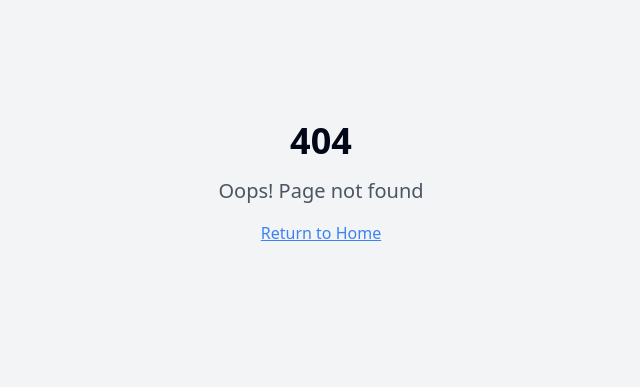
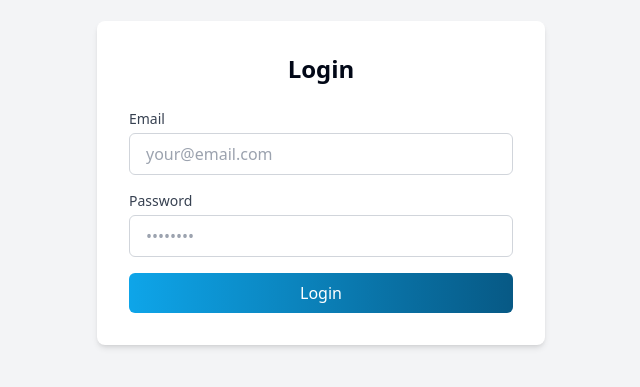
Before and after one commit to nashe01/agnes-parish-website, a React (Vite) app: page /login in a window 1280 px wide. Before the commit this address had no page. Shown: the part 217-604 px from the top of the page, without its empty margins (319-959 px from the left). Built offline with nearby package versions, Linux system fonts and the light colour scheme.

Commit message:
login page template

```diff
--- a/src/App.tsx
+++ b/src/App.tsx
@@ -4,6 +4,7 @@ import { TooltipProvider } from "@/components/ui/tooltip";
 import { QueryClient, QueryClientProvider } from "@tanstack/react-query";
 import { BrowserRouter, Routes, Route } from "react-router-dom";
 import Index from "./pages/Index";
+import Login from './pages/login';
 import NotFound from "./pages/NotFound";
 
 const queryClient = new QueryClient();
@@ -18,6 +19,7 @@ const App = () => (
           <Route path="/" element={<Index />} />
           {/* ADD ALL CUSTOM ROUTES ABOVE THE CATCH-ALL "*" ROUTE */}
           <Route path="*" element={<NotFound />} />
+          <Route path="/login" element={<Login />} />
         </Routes>
       </BrowserRouter>
     </TooltipProvider>
--- a/src/components/ContactSection.tsx
+++ b/src/components/ContactSection.tsx
@@ -1,4 +1,3 @@
-
 import { Card, CardContent } from '@/components/ui/card';
 import { Phone, Mail, MapPin, Clock } from 'lucide-react';
 
@@ -55,19 +54,19 @@ const ContactSection = () => {
                 <div className="space-y-3">
                   <div className="flex justify-between">
                     <span className="font-medium text-gray-900">Monday - Thursday</span>
-                    <span className="text-gray-600">9:00 AM - 5:00 PM</span>
+                    <span className="text-black">9:00 AM - 5:00 PM</span>
                   </div>
                   <div className="flex justify-between">
                     <span className="font-medium text-gray-900">Friday</span>
-                    <span className="text-gray-600">9:00 AM - 12:00 PM</span>
+                    <span className="text-black">9:00 AM - 12:00 PM</span>
                   </div>
                   <div className="flex justify-between">
                     <span className="font-medium text-gray-900">Saturday</span>
-                    <span className="text-gray-600">By Appointment</span>
+                    <span className="text-black">By Appointment</span>
                   </div>
                   <div className="flex justify-between">
                     <span className="font-medium text-gray-900">Sunday</span>
-                    <span className="text-gray-600">Closed</span>
+                    <span className="text-black">Closed</span>
                   </div>
                 </div>
               </CardContent>
@@ -107,16 +106,18 @@ const ContactSection = () => {
             <Card className="shadow-lg h-full">
               <CardContent className="p-8 h-full">
                 <h3 className="text-2xl font-bold text-gray-900 mb-6">Directions</h3>
-                <div className="bg-gray-200 rounded-lg h-96 flex items-center justify-center">
-                  <div className="text-center">
-                    <MapPin className="w-16 h-16 text-secondary mx-auto mb-4" />
-                    <p className="text-gray-600">Interactive map would be embedded here</p>
-                    <p className="text-sm text-gray-500 mt-2">
-                      Located in the heart of the community<br />
-                      Parking available on site
-                    </p>
-                  </div>
+                <div className="rounded-lg overflow-hidden h-96">
+                  <iframe
+                    title="Zengeza 3 Roman Catholic Church Location"
+                    width="100%"
+                    height="100%"
+                    style={{ border: 0 }}
+                    loading="lazy"
+                    allowFullScreen
+                    src="https://www.google.com/maps/embed?pb=!1m18!1m12!1m3!1d3771.553148050983!2d31.0578896!3d-18.0074889!2m3!1f0!2f0!3f0!3m2!1i1024!2i768!4f13.1!3m3!1m2!1s0x193199c10e8c6935%3A0x8e85a27ae711ba25!2sZengeza%203%20Roman%20Catholic%20Church%2C%20Chitungwiza!5e0!3m2!1sen!2szw!4v1717680000000"
+                  ></iframe>
                 </div>
+
                 <div className="mt-6">
                   <h4 className="font-semibold text-gray-900 mb-3">Getting Here</h4>
                   <div className="space-y-2 text-gray-600 text-sm">
--- a/src/components/Header.tsx
+++ b/src/components/Header.tsx
@@ -1,5 +1,5 @@
-
 import { useState, useEffect } from 'react';
+import { Link } from 'react-router-dom';
 import { Button } from '@/components/ui/button';
 import { User, Menu, X } from 'lucide-react';
 
@@ -7,16 +7,13 @@ const Header = () => {
   const [isScrolled, setIsScrolled] = useState(false);
   const [isMobileMenuOpen, setIsMobileMenuOpen] = useState(false);
 
-  // Add scroll effect using useEffect to avoid memory leaks
   useEffect(() => {
     const handleScroll = () => {
       setIsScrolled(window.scrollY > 50);
     };
 
     window.addEventListener('scroll', handleScroll);
-    return () => {
-      window.removeEventListener('scroll', handleScroll);
-    };
+    return () => window.removeEventListener('scroll', handleScroll);
   }, []);
 
   const toggleMobileMenu = () => {
@@ -24,14 +21,23 @@ const Header = () => {
   };
 
   return (
-    <header className={`fixed top-0 left-0 right-0 z-50 transition-all duration-300 ${
+    <header
+      className={`fixed top-0 left-0 right-0 z-50 transition-all duration-300 ${
         isScrolled ? 'bg-white/95 backdrop-blur-md shadow-lg' : 'bg-white'
-    }`}>
+      }`}
+    >
       <div className="max-w-7xl mx-auto px-8 sm:px-10 lg:px-12">
         <div className="flex justify-between items-center h-16">
-          {/* Parish Name */}
-          <div className="flex items-center">
-            <h1 className="text-2xl font-bold bg-gradient-to-r from-sky-500 to-sky-800 bg-clip-text text-transparent">St. Agnes Parish</h1>
+          {/* Logo + Parish Name */}
+          <div className="flex items-center space-x-3">
+            <img
+              src="../../logo.png"
+              alt="St. Agnes Logo"
+              className="h-10 w-10 object-contain"
+            />
+            <h1 className="text-2xl font-bold bg-gradient-to-r from-sky-500 to-sky-800 bg-clip-text text-transparent">
+              St. Agnes Parish
+            </h1>
           </div>
 
           {/* Desktop Navigation */}
@@ -45,6 +51,7 @@ const Header = () => {
           </nav>
 
           {/* Desktop Login Button */}
+          <Link to="/login">
             <Button
               variant="outline"
               className="hidden md:flex border-transparent bg-gradient-to-r from-sky-500 to-sky-800 text-white hover:from-sky-600 hover:to-sky-900 transition-all duration-300"
@@ -52,8 +59,9 @@ const Header = () => {
               <User className="w-4 h-4 mr-2" />
               Login
             </Button>
+          </Link>
 
-          {/* Mobile Menu Button */}
+          {/* Mobile Menu Toggle */}
           <Button
             variant="outline"
             className="md:hidden border-transparent bg-gradient-to-r from-sky-500 to-sky-800 text-white hover:from-sky-600 hover:to-sky-900 transition-all duration-300"
@@ -63,17 +71,18 @@ const Header = () => {
           </Button>
         </div>
 
-        {/* Mobile Navigation Menu */}
+        {/* Mobile Navigation */}
         {isMobileMenuOpen && (
           <div className="md:hidden bg-white border-t border-gray-200 py-4">
             <nav className="flex flex-col space-y-4">
-              <a href="#home" className="text-secondary font-bold hover:bg-gradient-to-r hover:from-sky-500 hover:to-sky-800 hover:bg-clip-text hover:text-transparent transition-all duration-300" onClick={() => setIsMobileMenuOpen(false)}>Home</a>
-              <a href="#services" className="text-secondary font-bold hover:bg-gradient-to-r hover:from-sky-500 hover:to-sky-800 hover:bg-clip-text hover:text-transparent transition-all duration-300" onClick={() => setIsMobileMenuOpen(false)}>Services</a>
-              <a href="#ministries" className="text-secondary font-bold hover:bg-gradient-to-r hover:from-sky-500 hover:to-sky-800 hover:bg-clip-text hover:text-transparent transition-all duration-300" onClick={() => setIsMobileMenuOpen(false)}>Ministries</a>
-              <a href="#news" className="text-secondary font-bold hover:bg-gradient-to-r hover:from-sky-500 hover:to-sky-800 hover:bg-clip-text hover:text-transparent transition-all duration-300" onClick={() => setIsMobileMenuOpen(false)}>News</a>
-              <a href="#contact" className="text-secondary font-bold hover:bg-gradient-to-r hover:from-sky-500 hover:to-sky-800 hover:bg-clip-text hover:text-transparent transition-all duration-300" onClick={() => setIsMobileMenuOpen(false)}>Contact</a>
-              <a href="#donations" className="text-secondary font-bold hover:bg-gradient-to-r hover:from-sky-500 hover:to-sky-800 hover:bg-clip-text hover:text-transparent transition-all duration-300" onClick={() => setIsMobileMenuOpen(false)}>Donations</a>
+              <a href="#home" onClick={() => setIsMobileMenuOpen(false)} className="text-secondary font-bold hover:bg-gradient-to-r hover:from-sky-500 hover:to-sky-800 hover:bg-clip-text hover:text-transparent transition-all duration-300">Home</a>
+              <a href="#services" onClick={() => setIsMobileMenuOpen(false)} className="text-secondary font-bold hover:bg-gradient-to-r hover:from-sky-500 hover:to-sky-800 hover:bg-clip-text hover:text-transparent transition-all duration-300">Services</a>
+              <a href="#ministries" onClick={() => setIsMobileMenuOpen(false)} className="text-secondary font-bold hover:bg-gradient-to-r hover:from-sky-500 hover:to-sky-800 hover:bg-clip-text hover:text-transparent transition-all duration-300">Ministries</a>
+              <a href="#news" onClick={() => setIsMobileMenuOpen(false)} className="text-secondary font-bold hover:bg-gradient-to-r hover:from-sky-500 hover:to-sky-800 hover:bg-clip-text hover:text-transparent transition-all duration-300">News</a>
+              <a href="#contact" onClick={() => setIsMobileMenuOpen(false)} className="text-secondary font-bold hover:bg-gradient-to-r hover:from-sky-500 hover:to-sky-800 hover:bg-clip-text hover:text-transparent transition-all duration-300">Contact</a>
+              <a href="#donations" onClick={() => setIsMobileMenuOpen(false)} className="text-secondary font-bold hover:bg-gradient-to-r hover:from-sky-500 hover:to-sky-800 hover:bg-clip-text hover:text-transparent transition-all duration-300">Donations</a>
               <div className="pt-4 border-t border-gray-200">
+                <Link to="/login" onClick={() => setIsMobileMenuOpen(false)}>
                   <Button
                     variant="outline"
                     className="w-full border-transparent bg-gradient-to-r from-sky-500 to-sky-800 text-white hover:from-sky-600 hover:to-sky-900 transition-all duration-300"
@@ -81,6 +90,7 @@ const Header = () => {
                     <User className="w-4 h-4 mr-2" />
                     Login
                   </Button>
+                </Link>
               </div>
             </nav>
           </div>
--- /dev/null
+++ b/src/pages/login.tsx
@@ -0,0 +1,37 @@
+const Login = () => {
+  return (
+    <section className="min-h-screen flex items-center justify-center bg-gray-100 px-4">
+      <div className="bg-white p-8 rounded-lg shadow-md w-full max-w-md">
+        <h2 className="text-2xl font-bold mb-6 text-center">Login</h2>
+        <form className="space-y-4">
+          <div>
+            <label htmlFor="email" className="block text-sm font-medium text-gray-700">Email</label>
+            <input
+              type="email"
+              id="email"
+              placeholder="your@email.com"
+              className="mt-1 block w-full px-4 py-2 border border-gray-300 rounded-md focus:outline-none focus:ring-2 focus:ring-sky-500"
+            />
+          </div>
+          <div>
+            <label htmlFor="password" className="block text-sm font-medium text-gray-700">Password</label>
+            <input
+              type="password"
+              id="password"
+              placeholder="••••••••"
+              className="mt-1 block w-full px-4 py-2 border border-gray-300 rounded-md focus:outline-none focus:ring-2 focus:ring-sky-500"
+            />
+          </div>
+          <button
+            type="submit"
+            className="w-full bg-gradient-to-r from-sky-500 to-sky-800 text-white py-2 rounded-md hover:from-sky-600 hover:to-sky-900 transition-all duration-300"
+          >
+            Login
+          </button>
+        </form>
+      </div>
+    </section>
+  );
+};
+
+export default Login;
```
Also changed, not shown: public/logo.png (added). Lines whose indentation alone changed are shown as unchanged.
